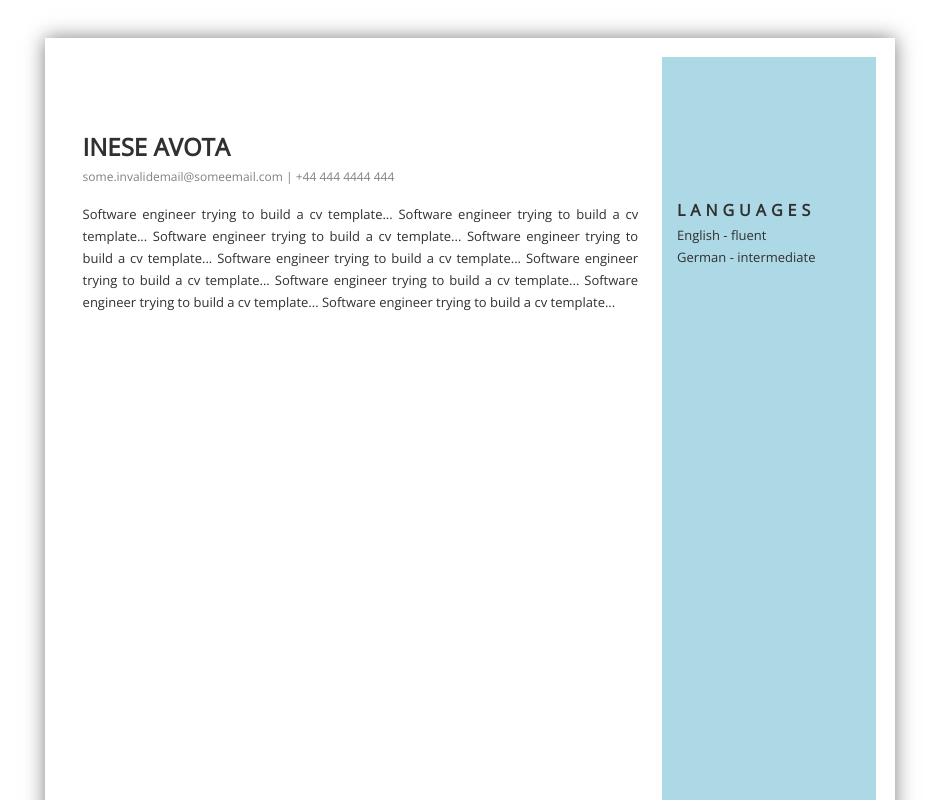
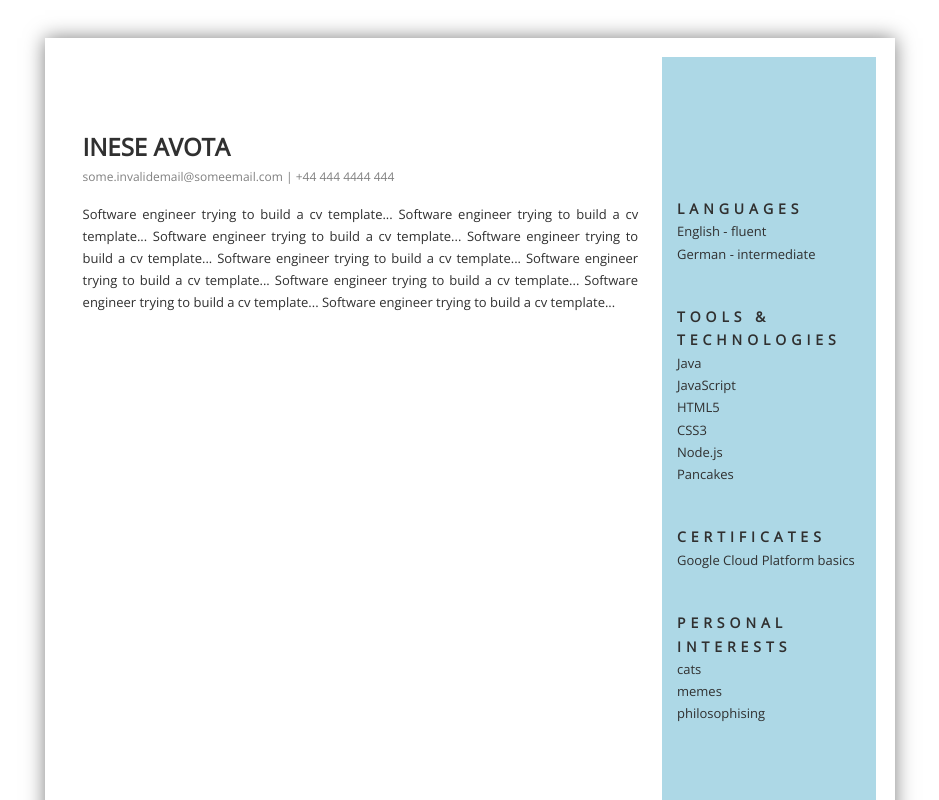
Before and after one commit to inesea/hhh-resume-tool, a React (Vite) app: page / in a window 1280 px wide. Shown: the top 800 px of the page, without its empty margins (170-1109 px from the left). Built offline with nearby package versions, Linux system fonts and the light colour scheme.

Commit message:
Deleted Languages section, instead addded a generic SecondarySection.tsx component for all the sections in the secondary column, also updated resume model and the mock data

```diff
--- a/mock_data/mockResume.js
+++ b/mock_data/mockResume.js
@@ -2,7 +2,7 @@ module.exports = {
   meta: {
     name: 'mock resume',
     description:
-      'This is a mock resume, structurally mostly based on the JSON Resume schema (https://github.com/jsonresume) (https://jsonresume.org)'
+      'This is a mock resume, structurally somewhat (but not fully) based on the JSON Resume schema (https://jsonresume.org)'
   },
   basics: {
     name: 'Inese Avota',
@@ -81,32 +81,22 @@ module.exports = {
       courses: []
     }
   ],
-  skills: [
-    {
-      name: 'Web Development',
-      level: '',
-      keywords: ['HTML', 'CSS', 'Javascript']
-    },
-    {
-      name: 'Java',
-      level: '',
-      keywords: ['JVM', 'Spring', 'Maven']
-    }
-  ],
   languages: [
     {
-      language: 'English',
+      name: 'English',
       fluency: 'fluent'
     },
     {
-      language: 'German',
+      name: 'German',
       fluency: 'intermediate'
     }
   ],
-  interests: [
+  certificates: [
     {
-      name: 'Wildlife',
-      keywords: ['Cats', 'Unicorns']
+      name: 'Google Cloud Platform basics',
+      date: 'June 2018'
     }
-  ]
+  ],
+  skills: ['Java', 'JavaScript', 'HTML5', 'CSS3', 'Node.js', 'Pancakes', ''],
+  interests: ['cats', 'memes', 'philosophising']
 }
--- a/src/components/columnLayout/SecondaryColumn.tsx
+++ b/src/components/columnLayout/SecondaryColumn.tsx
@@ -1,7 +1,7 @@
 import React from 'react'
 import styled from 'styled-components'
-import { IResume } from '../../model/Resume'
-import Languages from '../sections/Languages'
+import SecondarySection from '../sections/SecondarySection'
+import { IResume, ILanguage, ICertificate } from '../../model/Resume'
 
 const StyledSecondaryColumn = styled.div`
   background: lightBlue;
@@ -12,11 +12,32 @@ interface ISecondaryColumnProps {
   resume: IResume
 }
 
+const getLanguagesList = (languages: ILanguage[]) =>
+  languages ? languages.map(item => `${item.name} - ${item.fluency}`) : null
+
+const getCertificatesList = (certificates: ICertificate[]) =>
+  certificates ? certificates.map(item => item.name) : null
+
 const SecondaryColumn = ({ resume }: ISecondaryColumnProps) => {
-  const { languages } = resume
+  const { languages, skills, certificates, interests } = resume
+
+  const languagesList = getLanguagesList(languages)
+  const certificatesList = getCertificatesList(certificates)
+
   return (
     <StyledSecondaryColumn>
-      <Languages languages={languages} />
+      {languagesList && (
+        <SecondarySection title="Languages" listItems={languagesList} />
+      )}
+      {skills && (
+        <SecondarySection title="Tools & Technologies" listItems={skills} />
+      )}
+      {certificatesList && (
+        <SecondarySection title="Certificates" listItems={certificatesList} />
+      )}
+      {interests && (
+        <SecondarySection title="Personal Interests" listItems={interests} />
+      )}
     </StyledSecondaryColumn>
   )
 }
--- a/src/components/common/SectionHeading.tsx
+++ b/src/components/common/SectionHeading.tsx
@@ -4,7 +4,7 @@ import styled from 'styled-components'
 const StyledSectionTitle = styled.div`
   letter-spacing: 5px;
   text-transform: uppercase
-  font-size: 16px;
+  font-size: 14px;
   font-weight: bold;
 `
 
--- a/src/components/sections/Languages.tsx
+++ /dev/null
@@ -1,20 +0,0 @@
-import React from 'react'
-import SectionHeading from '../common/SectionHeading'
-import { ILanguage } from '../../model/Resume'
-
-interface ILanguagesProps {
-  languages: ILanguage[]
-}
-
-const Languages = ({ languages }: ILanguagesProps) => (
-  <>
-    <SectionHeading>Languages</SectionHeading>
-    {languages.map(language => (
-      <div key={language.language}>
-        {`${language.language} - ${language.fluency}`}
-      </div>
-    ))}
-  </>
-)
-
-export default Languages
--- /dev/null
+++ b/src/components/sections/SecondarySection.tsx
@@ -0,0 +1,23 @@
+import React from 'react'
+import styled from 'styled-components'
+import SectionHeading from '../common/SectionHeading'
+
+const StyledSecondarySection = styled.div`
+  margin-bottom: 40px;
+`
+
+interface ISecondarySectionProps {
+  title: string
+  listItems: string[]
+}
+
+const SecondarySection = ({ title, listItems }: ISecondarySectionProps) => (
+  <StyledSecondarySection>
+    <SectionHeading>{title}</SectionHeading>
+    {listItems.map(item => (
+      <div key={item}>{item}</div>
+    ))}
+  </StyledSecondarySection>
+)
+
+export default SecondarySection
```
Also changed, not shown: src/model/Resume.ts (+9 -3 lines).
